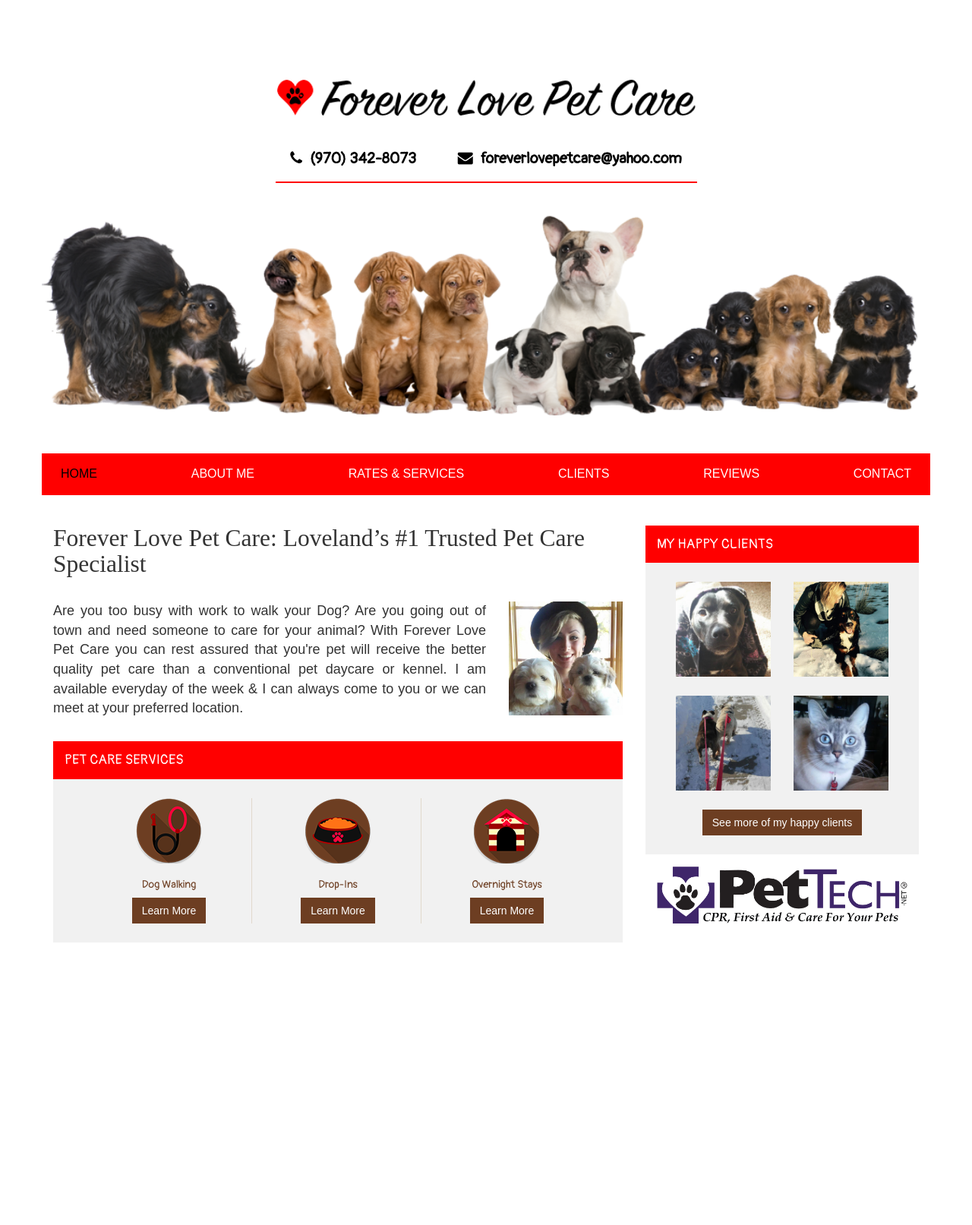
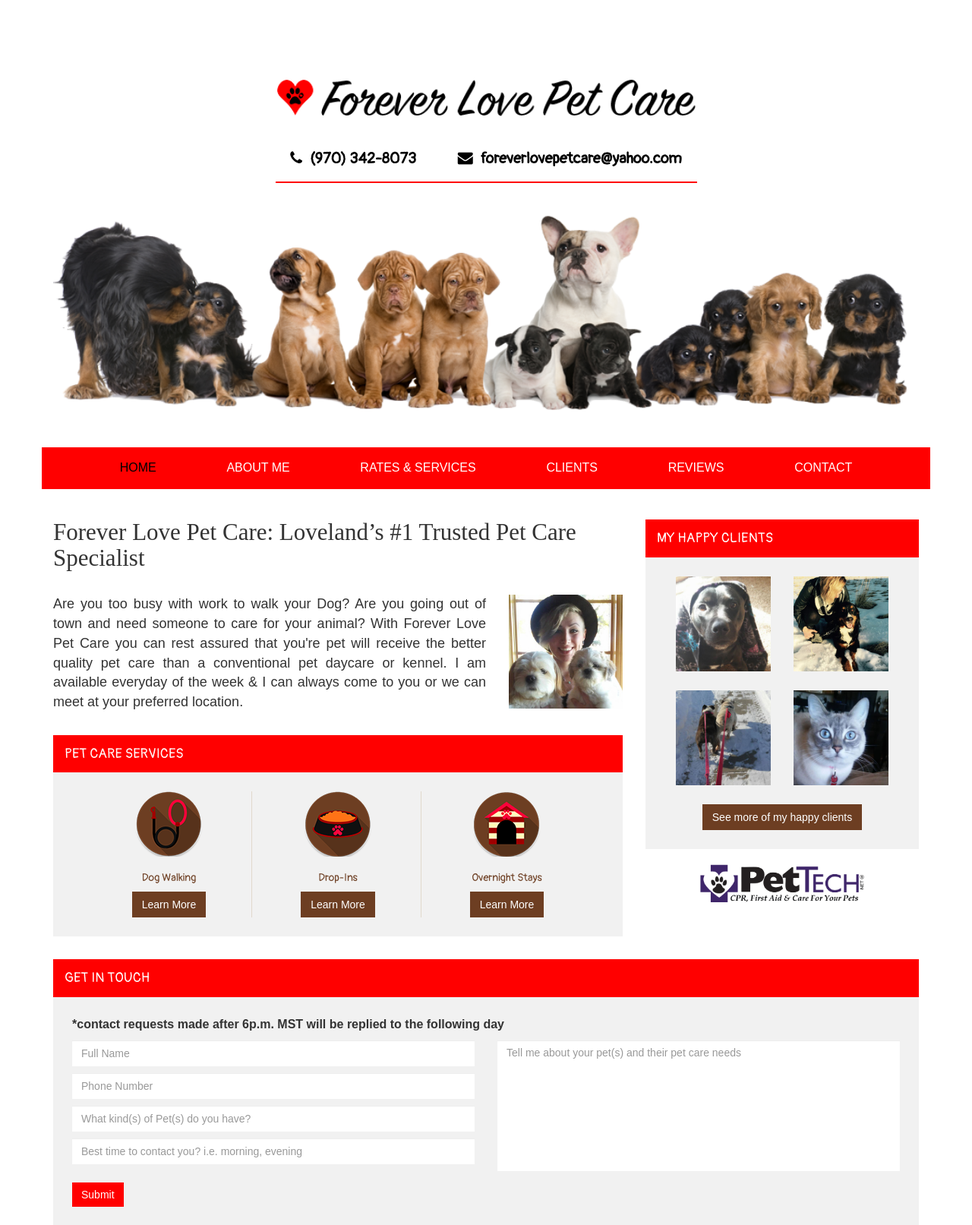
Before and after one commit to JWizerd/2017_foreverlovepetcare, a Jekyll site: the page built from index.html, in a window 1280 px wide. Shown: the whole page at 76% size. Built offline with Jekyll 4.4.1, drawn with Linux system fonts in a browser that asks for light colours; nearby versions of some CDN libraries; some web fonts are replaced; before the commit the page ends 1251 px from its top, so only the background shows below that.

Commit message:
footer contact form

```diff
--- /dev/null
+++ b/_includes/footer.html
@@ -0,0 +1,30 @@
+<footer class="container">
+  <div class="row">
+    <div class="col-md-12">
+      <h2 class="home-section-headline">Get in Touch</h2>
+      <section class="footer-wrapper home-conent-wrapper">
+        <p><strong>*contact requests made after 6p.m. MST will be replied to the following day </strong></p>
+        <form action="" class="row" class="get-in-touch-form">
+          <div class="col-sm-6">
+            <div class="form-group">
+              <input type="text" name="name" placeholder="Full Name" class="form-control">
+              <input type="text" name="tel" placeholder="Phone Number" class="form-control">
+              <input type="text" name="tel" placeholder="What kind(s) of Pet(s) do you have?" class="form-control">
+              <input type="text" name="text" placeholder="Best time to contact you? i.e. morning, evening" class="form-control">
+            </div>
+          </div>
+          <div class="col-sm-6">
+            <div class="form-group">
+              <textarea name="message" rows="8" cols="80" class="form-control" placeholder="Tell me about your pet(s) and their pet care needs"></textarea>
+            </div>
+          </div>
+          <div class="col-sm-12">
+            <div class="form-group">
+              <input type="submit" value="Submit" class="btn btn-danger">
+            </div>
+          </div>
+        </form>
+      </section>
+    </div>
+  </div>
+</footer>
--- a/_includes/header.html
+++ b/_includes/header.html
@@ -1,5 +1,6 @@
-<header class="header">
-  <section class="header-info col-sm-6 col-sm-offset-3">
+<header class="header container">
+  <section class="row">
+    <div class="header-info col-sm-6 col-sm-offset-3">
       <h1 class="logo">
         <a href="{{site.baseurl}}/">
           <img src="{{site.baseurl}}/assets/img/logo_forever-love-loveland-pet-care-dog-walking.png" alt="Loveland Pet Care and Dog Walker">
@@ -13,6 +14,7 @@
           <a class="contact-link" href="mailto:foreverlovepetcare@yahoo.com"><i class="fa fa-envelope"></i>foreverlovepetcare@yahoo.com</a>
         </li>
       </ul>
+    </div>
   </section>
   <img class="dog-banner" src="{{site.baseurl}}/assets/img/banner_dogs-pet-care.png" alt="Loveland Pet Care and Dog Walking">
 </header>
--- a/_includes/home/clients.html
+++ b/_includes/home/clients.html
@@ -18,4 +18,4 @@
     <button class="btn btn-clients"><a href="">See more of my happy clients</a></button>
   </div>
 
-  <img class="img-responsive col-md-12 col-md-offset-0 col-sm-8 col-sm-offset-2 pet-tech" src="{{site.baseurl}}/assets/img/Pet-Tech-CPR-Certified-pet-care-loveland.png" alt="Pet Tech CPR Certified">
+  <img class="pet-tech" src="{{site.baseurl}}/assets/img/Pet-Tech-CPR-Certified-pet-care-loveland.png" alt="Pet Tech CPR Certified">
--- a/_includes/navigation.html
+++ b/_includes/navigation.html
@@ -1,5 +1,5 @@
-<nav class="navigation">
-  <ul>
+<nav class="navigation container">
+  <ul class="row">
     <li><a href="{{site.baseurl}}/">Home</a></li>
     <li>About Me</li>
     <li>Rates &amp; Services</li>
--- a/_layouts/default.html
+++ b/_layouts/default.html
@@ -9,13 +9,14 @@
   <link rel="stylesheet" href="assets/css/main.css">
 </head>
 <body>
+  {% include header.html %}
+  {% include navigation.html %}
   <main class="container">
     <div class="row">
-      {% include header.html %}
-      {% include navigation.html %}
       {{content}}
     </div>
   </main>
+  {% include footer.html %}
   <script   src="https://code.jquery.com/jquery-3.1.0.min.js"   integrity="sha256-cCueBR6CsyA4/9szpPfrX3s49M9vUU5BgtiJj06wt/s="   crossorigin="anonymous"></script>
   <script type="text/javascript" src="assets/javascripts/main.js"></script>
 </body>
--- a/assets/css/main.scss
+++ b/assets/css/main.scss
@@ -43,7 +43,7 @@
 
 h2 {
   font-family: $damion;
-  font-size: 31.5px;
+  font-size: 31px;
   margin-bottom: 31px;
 }
 
@@ -227,6 +227,11 @@
   background-color: $poop;
   border-radius: 0;
   margin-top: 15px;
+  transition: .3s;
+}
+
+.btn-clients:hover {
+  background-color: black;
 }
 
 .btn-clients a {
@@ -234,8 +239,35 @@
 }
 
 .pet-tech {
-  margin-top: 15px;
-  margin-bottom: 15px;
+  width: 60%;
+  display: block;
+  margin: 20px auto 0 auto;
+}
+
+/* footer */
+
+.footer-wrapper {
+  text-align: left;
+  padding-bottom: 0;
+}
+
+.form-group input {
+  margin-bottom: 9px;
+}
+
+.form-group input, .form-group textarea {
+  border-radius: 0;
+  border: none;
+  resize: none;
+}
+
+.form-group input:focus, .form-group textarea:focus {
+  outline: 0;
+  webkit-appearance: none;
+}
+
+.btn-danger {
+  background-color: $red;
 }
 
 @media all and (max-width: 1199px) {
```
Also changed, not shown: 3 other files. Lines whose indentation alone changed are shown as unchanged.
